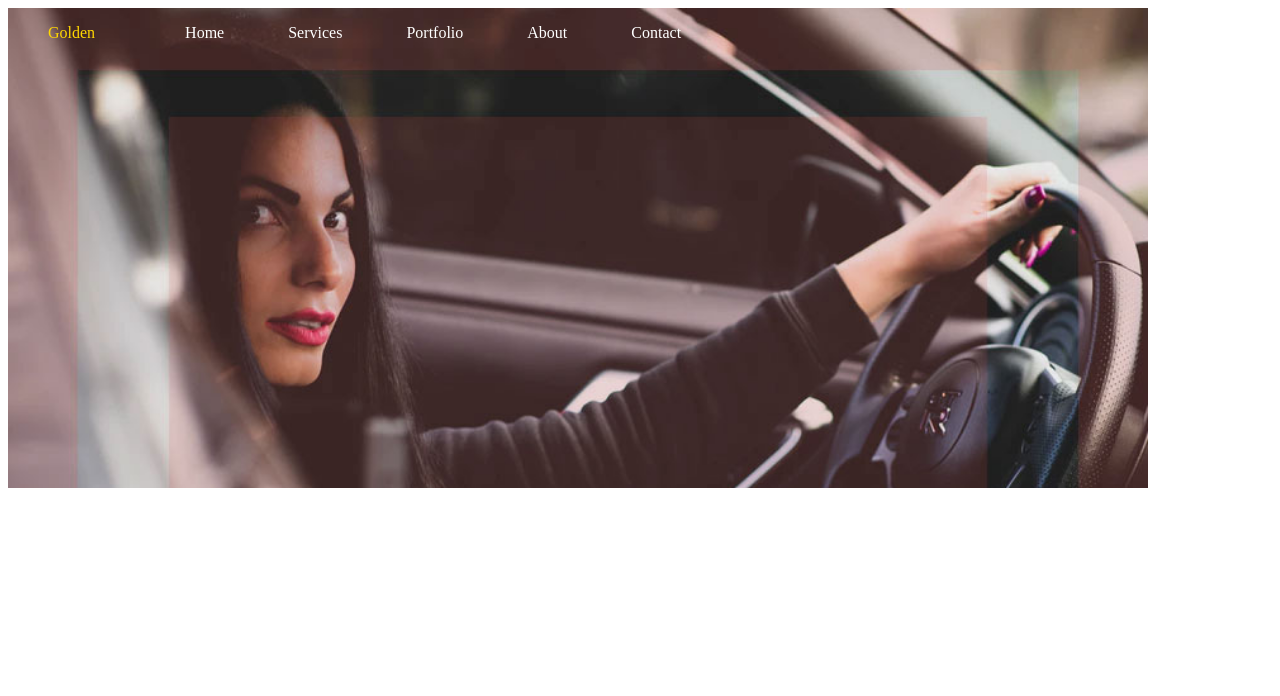
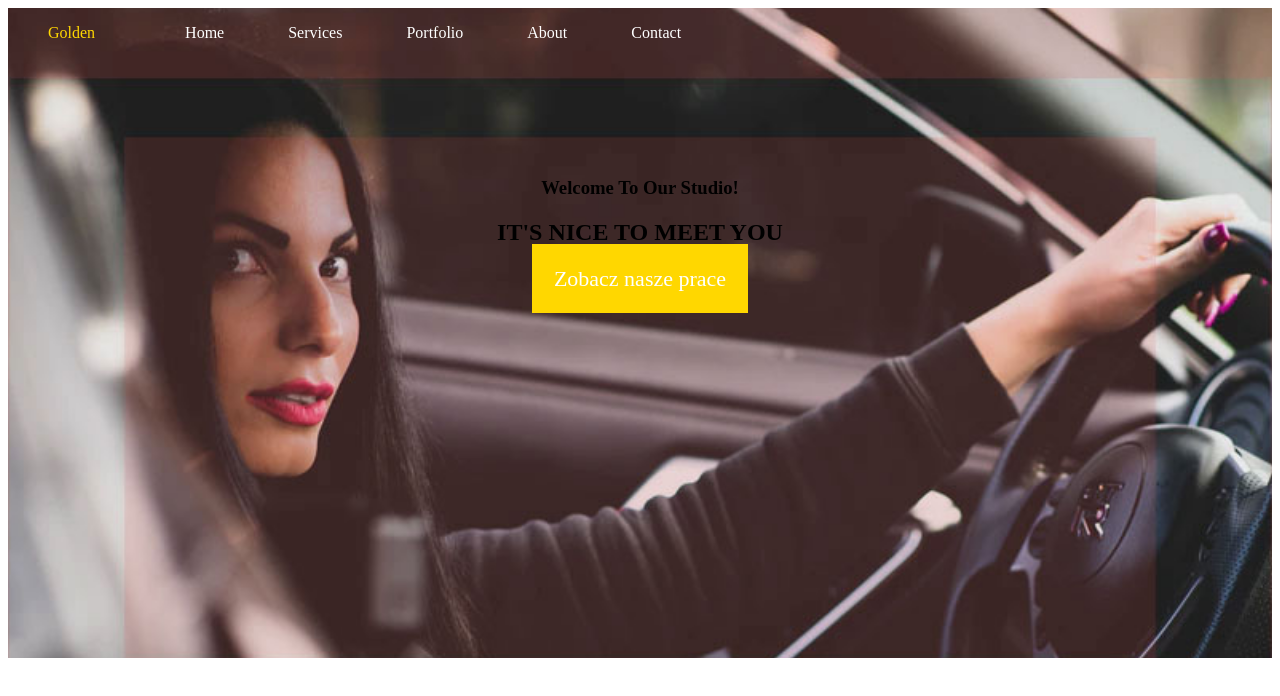
Before and after one commit to Majma93/project-task-runner, a website: page index.html in a window 1280 px wide. Drawn offline with Linux system fonts and the light colour scheme.

Commit message:
Add splash

```diff
--- a/index.html
+++ b/index.html
@@ -26,6 +26,14 @@
                     </ul>
                 </div>
             </div>
+            <div class="splash">
+                <h3>Welcome To Our Studio!</h3>
+                <h1>IT'S NICE TO MEET YOU</h1>
+                <a class="btn btn-one" href="#">Zobacz nasze prace</a>
+            </div>
         </nav>
+
+
+
     </body>
 </html>
--- a/sass/style.scss
+++ b/sass/style.scss
@@ -1,11 +1,22 @@
 *, *::before, *::after {
     box-sizing: border-box;
 }
+
 .container {
     max-width: 1140px;
     padding: 0 20px;
     margin: 0 auto;
+}
+//navigation//
 
+nav {
+    background-image: url("/imags/cars.jpg");
+    height: 650px;
+    position: relative;
+    background-position: center center;
+    background-size: cover;
+    background-attachment: fixed;
+    background-color: grey;
 
 }
 
@@ -13,11 +24,6 @@
     margin: 0;
     padding: 0;
     display: inline-flex;
-    background-image: url("/imags/cars.jpg");
-    background-repeat: no-repeat;
-    background-size:cover;
-    width: 1140px;
-    height: 60vh;
 
 
 }
@@ -29,7 +35,6 @@
         color: gold;
         text-decoration: none;
     }
-
 }
 .nav-cont ul li {
     display: inline;
@@ -38,5 +43,21 @@
         padding-right: 60px;
         text-decoration: none;
     }
+}
+
+//Splash//
+
+.splash {
+    text-align: center;
+    padding-top: 100px;
 
 }
+
+.splash a {
+    border: 2px solid gold;
+    background: gold;
+    padding: 20px;
+    color: white;
+    font-size: 22px;
+    text-decoration: none;
+}
```
Also changed, not shown: css/style.css, 1 other file.
